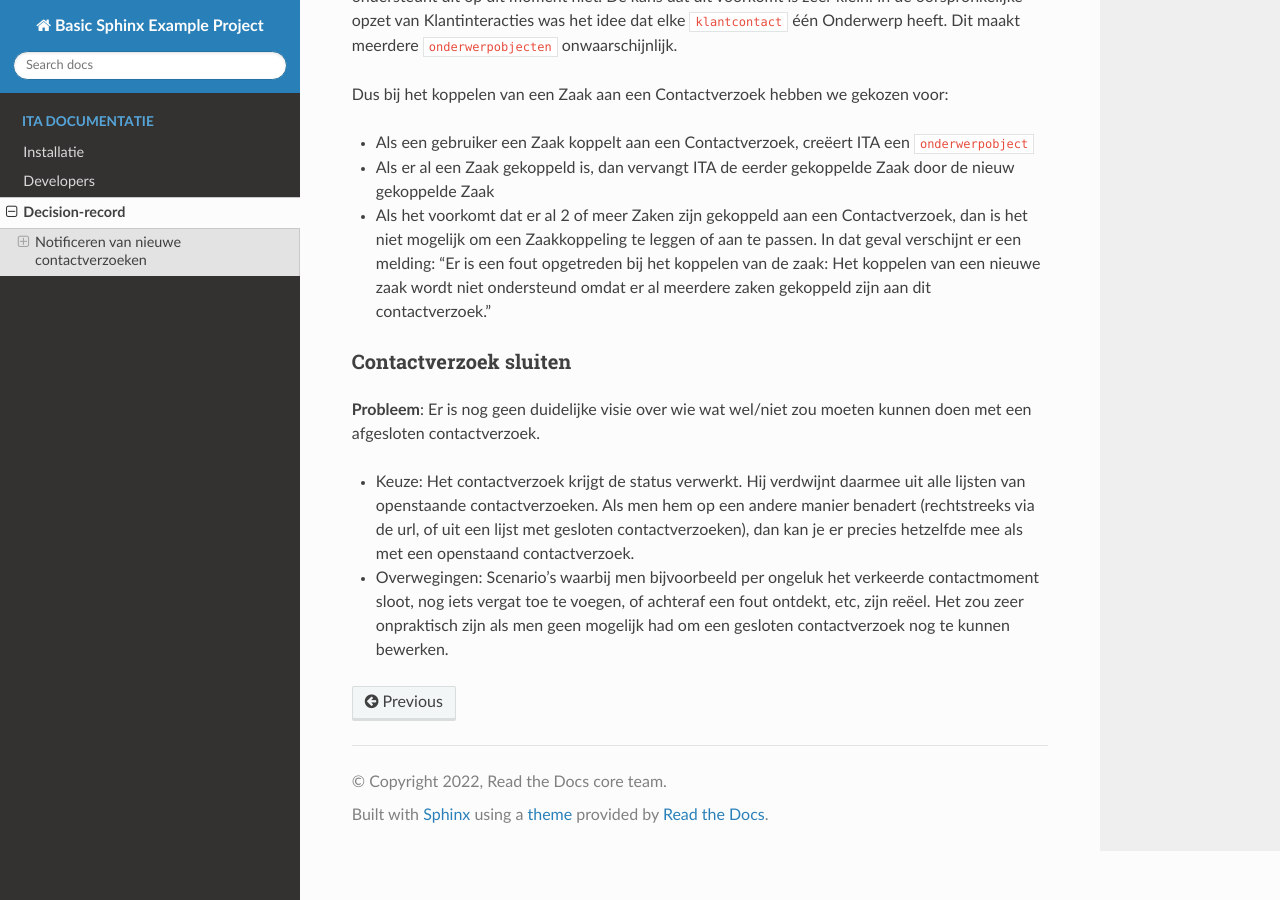
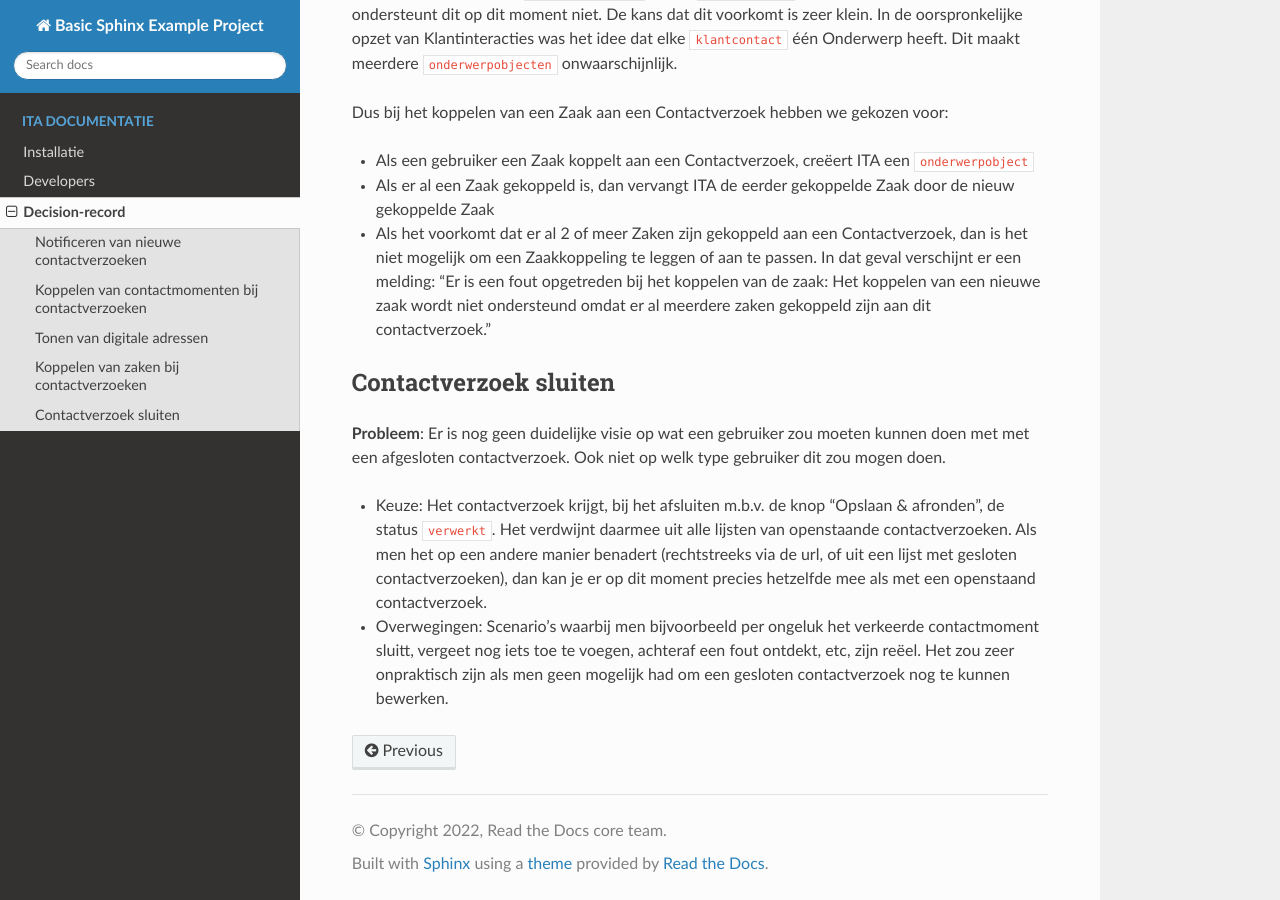
Before and after one commit to Interne-Taak-Afhandeling/.github, a Sphinx documentation site: the page built from docs/decision-record/index.rst, in a window 1280 px wide and 900 px high, scrolled down 1632 px. Built offline with Sphinx 7.4.7 and the Read the Docs theme 3.1.0, drawn with Linux system fonts in a browser that asks for light colours; pages that are not in the unit, such as notebooks, are missing from menus.

Commit message:
Redactie

```diff
--- a/docs/decision-record/index.rst
+++ b/docs/decision-record/index.rst
@@ -3,7 +3,7 @@
 ***************
 
 Notificeren van nieuwe contactverzoeken
----------------
+---------------------------------------------
 Een poller controleert periodiek (momenteel een keer per minuut) of er nieuwe contactverzoeken zijn. Alle toegewezen actoren waarvan een e-mailadres achterhaald kan worden, ontvangen per contactverzoek een e-mail.
 
 
@@ -12,7 +12,7 @@
 Er is voor gekozen om (voorlopig) geen gebruik te maken van de notificatie mogelijkheden in OpenKlant als alternatief voor de poller. De reden daarvoor was dat de mogelijkheden en beperkingen van het notificeren vanuit OpenKlant niet tijdig voldoende helder gemaakt konden worden.
 
 Koppelen van contactmomenten bij contactverzoeken
-=================================================
+-------------------------------------------------
 
 Het datamodel staat niet toe dat een contactmoment (klantcontact) dat voortkomt uit een contactverzoek (interne taak) wordt gekoppeld aan die interne taak.
 Het contactmoment kan alleen, via een onderwerpobject, gekoppeld worden aan een eerder contactmoment. Daarbij hebben we twee keuzes moeten maken. (gerelateerd aan issue #13)
@@ -29,14 +29,14 @@
 
 
 Tonen van digitale adressen
-=================================================
+---------------------------------
 
 Bij een Contactverzoek worden de contactgegevens van de klant opgeslagen in ``digitaleAdressen`` die verstrekt zijn door de betrokkene van het Klantcontact.
 De interface van ITA gaat uit van 1 of 2 telefoonnummers, en 1 e-mailadres.
 Omdat bij de telefoonnummers, zeker een tweede telefoonnummer, een omschrijving opgeslagen kan zijn die door de klant is doorgegeven, gebruiken we voor de labels van telefoonnummers de waarde van ``digitaalAdres.omschrijving``. Voor het e-mailadres doen we dat niet.
 
 Koppelen van zaken bij contactverzoeken
-========================================
+---------------------------------------------
 
 Het OpenKlant-model staat in principe toe dat er meer dan één Zaak gekoppeld is aan een Contactverzoek (via een ``onderwerpobject`` bij het ``klantcontact`` van het Contactverzoek). ITA ondersteunt dit op dit moment niet. De kans dat dit voorkomt is zeer klein. In de oorspronkelijke opzet van Klantinteracties was het idee dat elke ``klantcontact`` één Onderwerp heeft. Dit maakt meerdere ``onderwerpobjecten`` onwaarschijnlijk.
 
@@ -47,9 +47,10 @@
 * Als het voorkomt dat er al 2 of meer Zaken zijn gekoppeld aan een Contactverzoek, dan is het niet mogelijk om een Zaakkoppeling te leggen of aan te passen. In dat geval verschijnt er een melding: "Er is een fout opgetreden bij het koppelen van de zaak: Het koppelen van een nieuwe zaak wordt niet ondersteund omdat er al meerdere zaken gekoppeld zijn aan dit contactverzoek."
 
 Contactverzoek sluiten
-========================================
-**Probleem**: Er is nog geen duidelijke visie over wie wat wel/niet zou moeten kunnen doen met een afgesloten contactverzoek.
+---------------------------------------------
 
-* Keuze: Het contactverzoek krijgt de status verwerkt. Hij verdwijnt daarmee uit alle lijsten van openstaande contactverzoeken. Als men hem op een andere manier benadert (rechtstreeks via de url, of uit een lijst met gesloten contactverzoeken), dan kan je er precies hetzelfde mee als met een openstaand contactverzoek.
+**Probleem**: Er is nog geen duidelijke visie op wat een gebruiker zou moeten kunnen doen met met een afgesloten contactverzoek. Ook niet op welk type gebruiker dit zou mogen doen.
 
-* Overwegingen: Scenario's waarbij men bijvoorbeeld per ongeluk het verkeerde contactmoment sloot, nog iets vergat toe te voegen, of achteraf een fout ontdekt, etc, zijn reëel. Het zou zeer onpraktisch zijn als men geen mogelijk had om een gesloten contactverzoek nog te kunnen bewerken.
+* Keuze: Het contactverzoek krijgt, bij het afsluiten m.b.v. de knop "Opslaan & afronden", de status ``verwerkt``. Het verdwijnt daarmee uit alle lijsten van openstaande contactverzoeken. Als men het op een andere manier benadert (rechtstreeks via de url, of uit een lijst met gesloten contactverzoeken), dan kan je er op dit moment precies hetzelfde mee als met een openstaand contactverzoek.
+
+* Overwegingen: Scenario's waarbij men bijvoorbeeld per ongeluk het verkeerde contactmoment sluitt, vergeet nog iets toe te voegen, achteraf een fout ontdekt, etc, zijn reëel. Het zou zeer onpraktisch zijn als men geen mogelijk had om een gesloten contactverzoek nog te kunnen bewerken.
```
